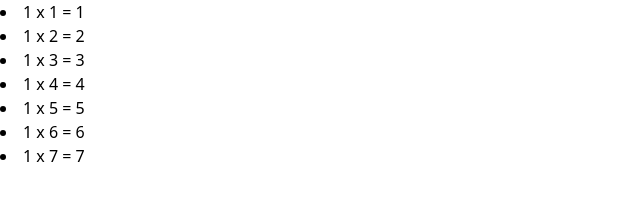
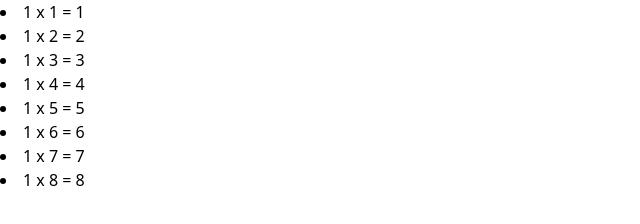
Before and after one commit to nasirpatwary/git-revert-and-reset-repo, a plain HTML site: page index.html in a window 1280 px wide. Shown: the full height of the page, 0-640 px from the left. Drawn offline with nearby package versions, Linux system fonts and the light colour scheme.

```diff
--- a/index.html
+++ b/index.html
@@ -37,6 +37,7 @@
             <li>1 x 5 = 5</li>
             <li>1 x 6 = 6</li>
             <li>1 x 7 = 7</li>
+            <li>1 x 8 = 8</li>
         </div>
     </main>
 </body>
```
